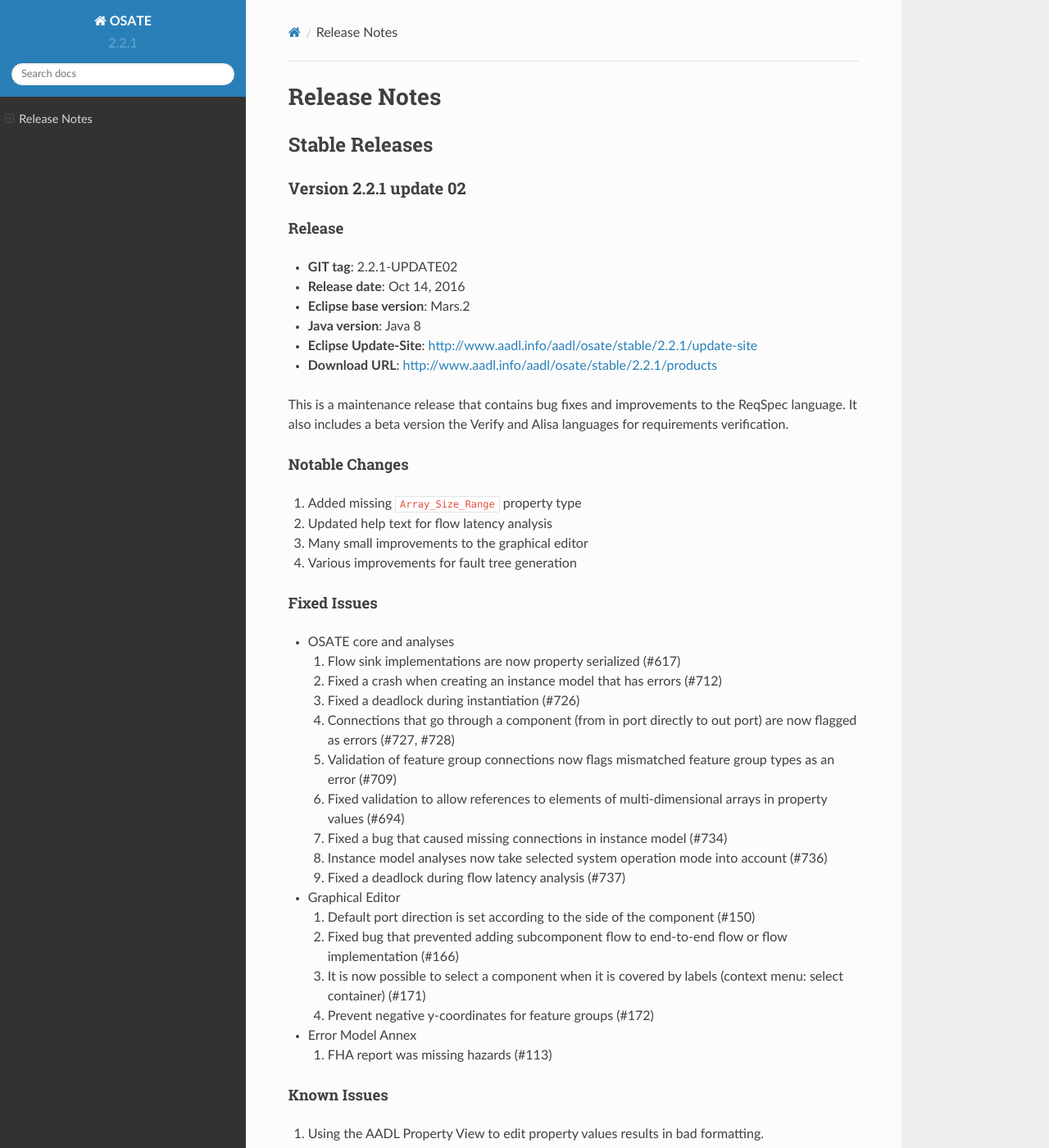
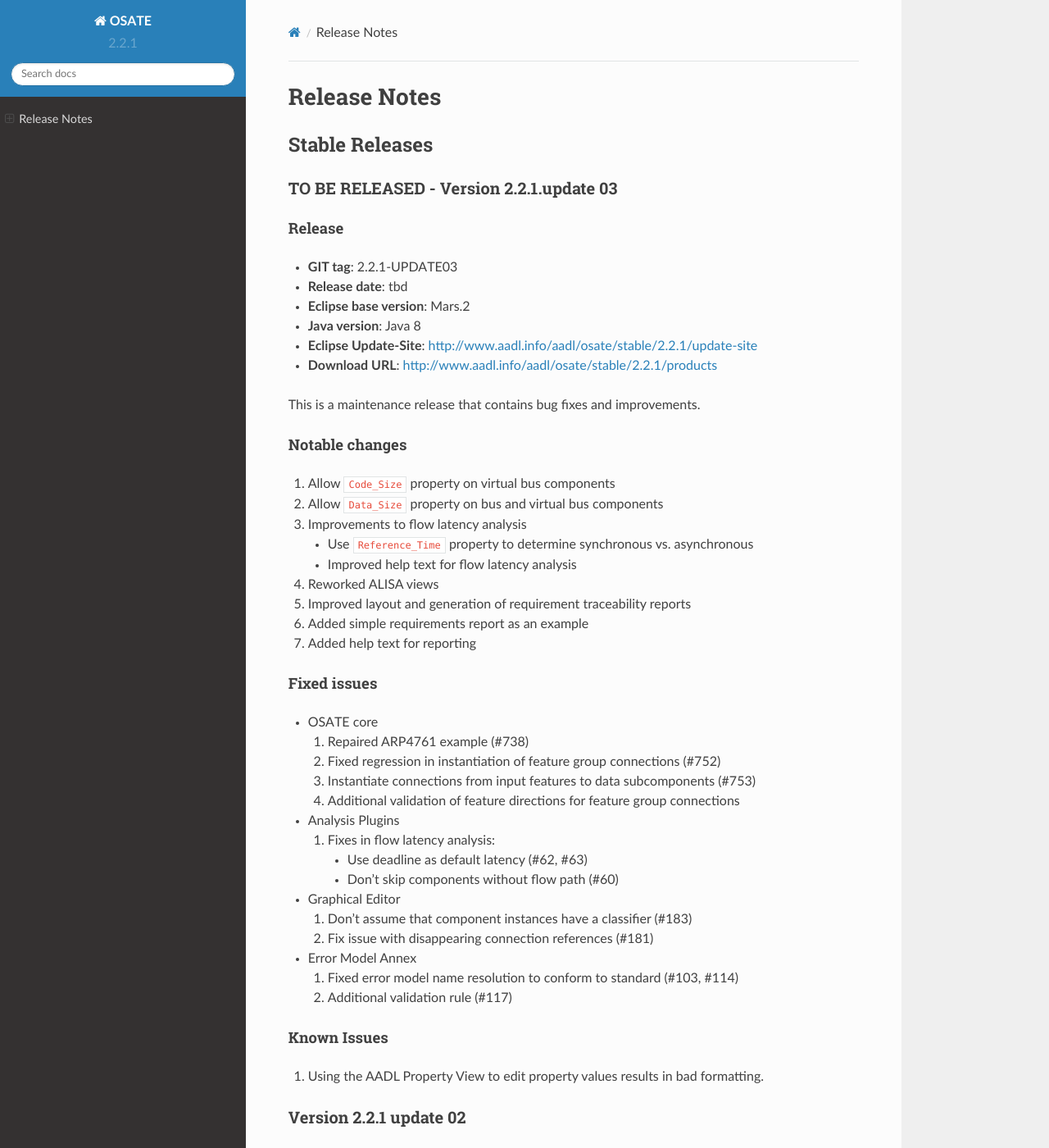
Before and after one commit to osate/website, a Sphinx documentation site: the page built from source/osate-releases.md, in a window 1280 px wide and 1400 px high. Shown: the whole window at 82% size. Built offline with Sphinx 7.4.7 and the Read the Docs theme 2.0.0, drawn with Linux system fonts in a browser that asks for light colours.

Commit message:
Draft release notes for 2.2.1-03

```diff
--- a/source/osate-releases.md
+++ b/source/osate-releases.md
@@ -1,6 +1,53 @@
 # Release Notes
 
 ## Stable Releases
+
+### TO BE RELEASED - Version 2.2.1.update 03
+
+#### Release
+
+  - **GIT tag**: 2.2.1-UPDATE03
+  - **Release date**: tbd
+  - **Eclipse base version**: Mars.2
+  - **Java version**: Java 8
+  - **Eclipse Update-Site**: <http://www.aadl.info/aadl/osate/stable/2.2.1/update-site>
+  - **Download URL**: <http://www.aadl.info/aadl/osate/stable/2.2.1/products>
+
+This is a maintenance release that contains bug fixes and improvements.
+
+#### Notable changes
+
+1. Allow `Code_Size` property on virtual bus components
+1. Allow `Data_Size` property on bus and virtual bus components
+1. Improvements to flow latency analysis
+   - Use `Reference_Time` property to determine synchronous vs. asynchronous
+   - Improved help text for flow latency analysis
+1. Reworked ALISA views
+1. Improved layout and generation of requirement traceability reports
+1. Added simple requirements report as an example
+1. Added help text for reporting
+
+#### Fixed issues
+
+* OSATE core
+  1. Repaired ARP4761 example (#738)
+  2. Fixed regression in instantiation of feature group connections (#752)
+  3. Instantiate connections from input features to data subcomponents (#753)
+  4. Additional validation of feature directions for feature group connections
+* Analysis Plugins
+  1. Fixes in flow latency analysis:
+     - Use deadline as default latency (#62, #63)
+     - Don't skip components without flow path (#60)
+* Graphical Editor
+  1. Don't assume that component instances have a classifier (#183)
+  2. Fix issue with disappearing connection references (#181)
+* Error Model Annex
+  1. Fixed error model name resolution to conform to standard (#103, #114)
+  2. Additional validation rule (#117)
+
+  #### Known Issues
+
+  1.  Using the AADL Property View to edit property values results in bad formatting.
 
 ### Version 2.2.1 update 02
 
```
Also changed, not shown: 1 other file.
